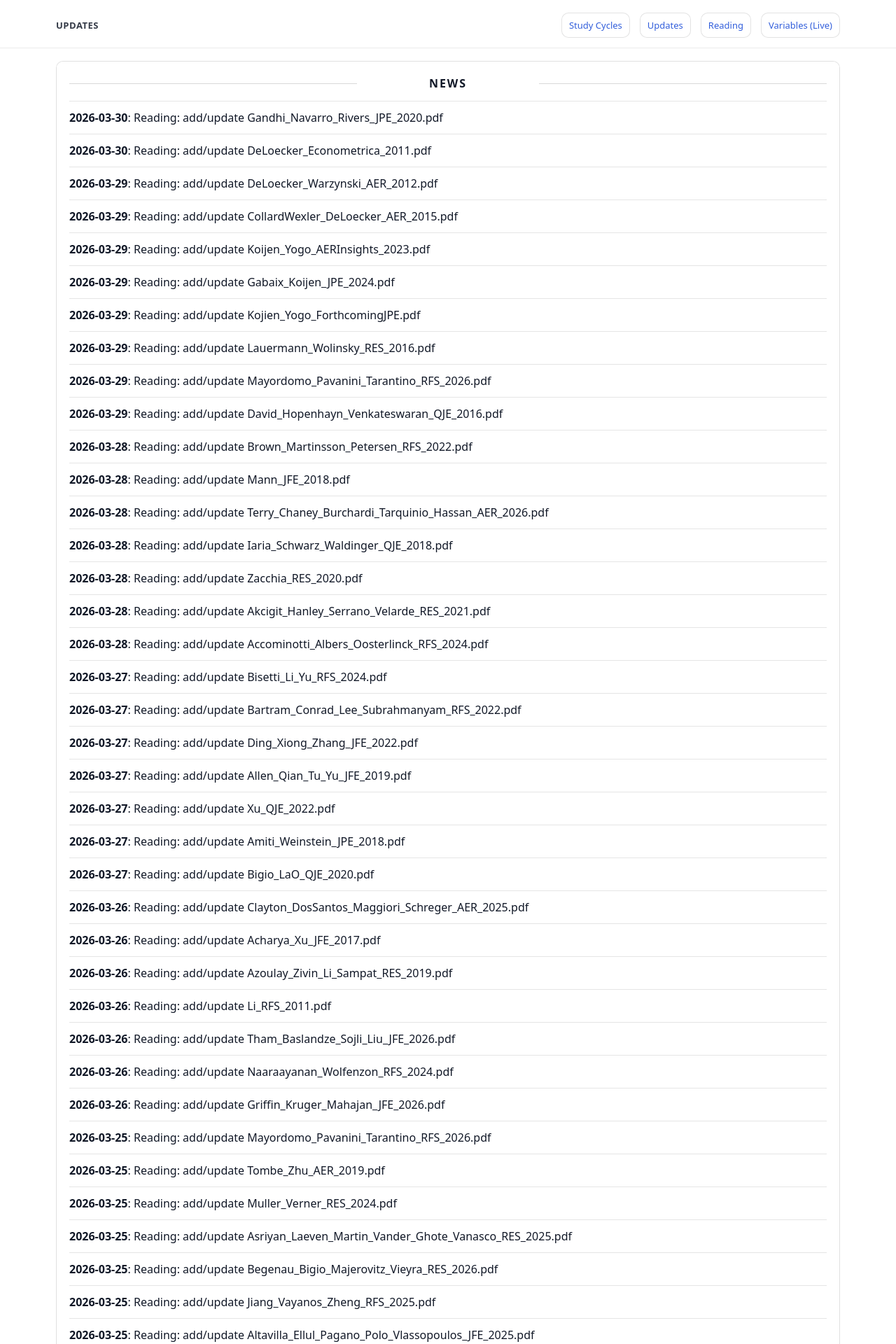
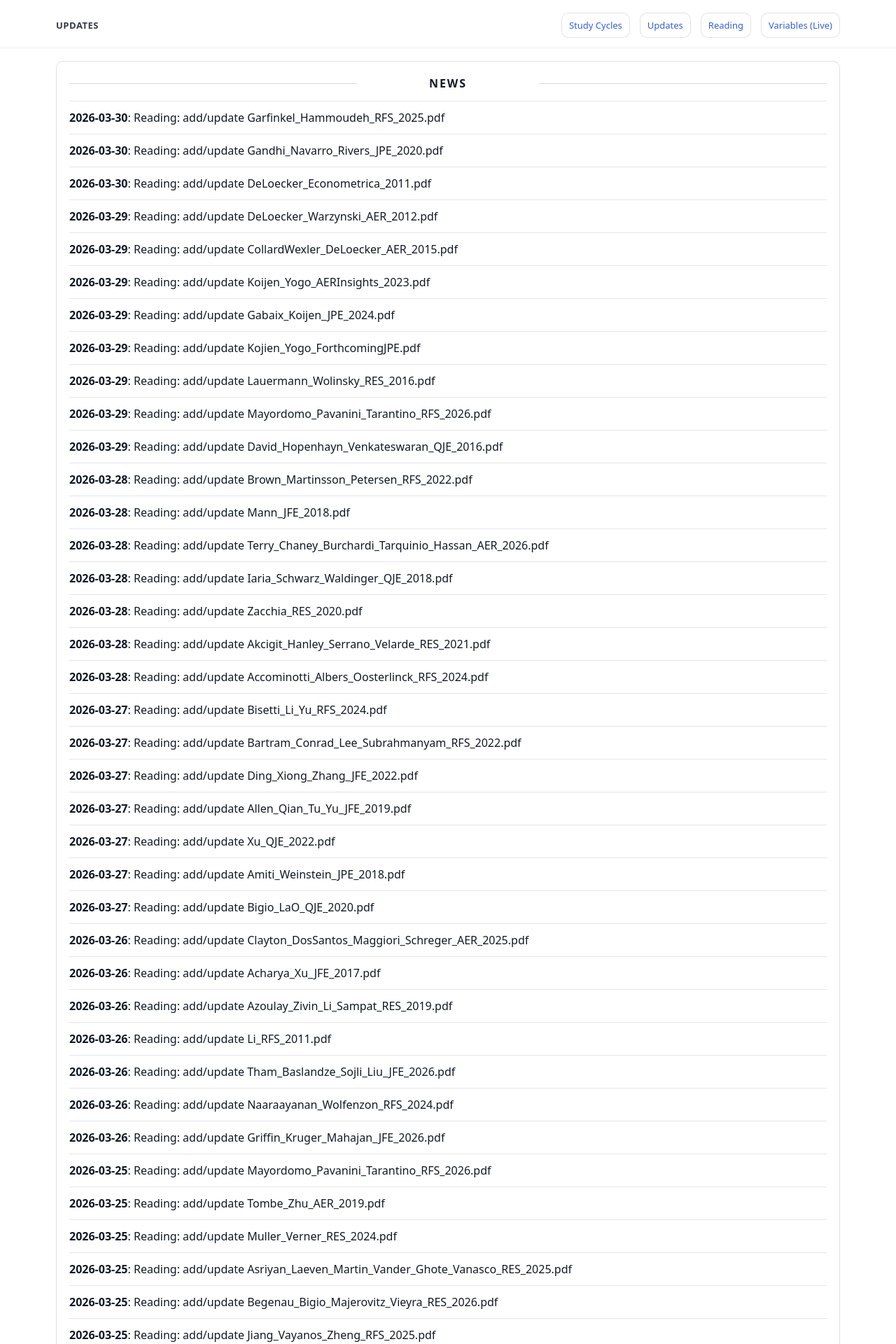
Before and after one commit to yaxinzn/study-archive, a Jekyll site: the page built from updates/index.md, in a window 1280 px wide. Shown: the top 1920 px of the page at 70% size. Built offline with Jekyll 4.4.1, drawn with Linux system fonts in a browser that asks for light colours; some of the changed text lies outside the part shown.

Commit message:
chore: update NEWS feed

```diff
--- a/_data/news.yml
+++ b/_data/news.yml
@@ -1,4 +1,7 @@
 # Auto-generated update history (sorted newest -> oldest). Do not edit manually.
+- ts: "1774863041"
+  date: "2026-03-30"
+  title: "Reading: add/update Garfinkel_Hammoudeh_RFS_2025.pdf"
 - ts: "1774851906"
   date: "2026-03-30"
   title: "Reading: add/update Gandhi_Navarro_Rivers_JPE_2020.pdf"
```
